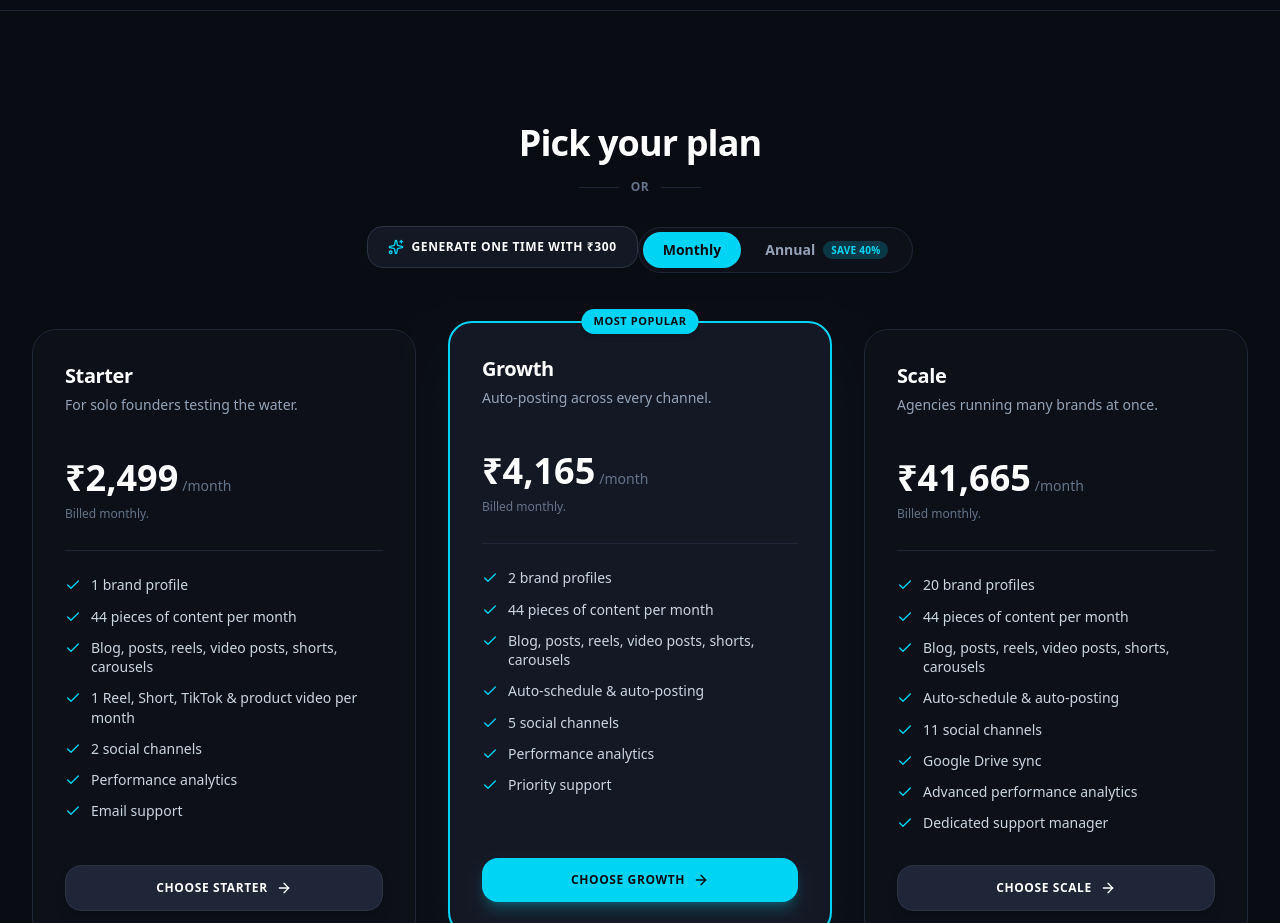
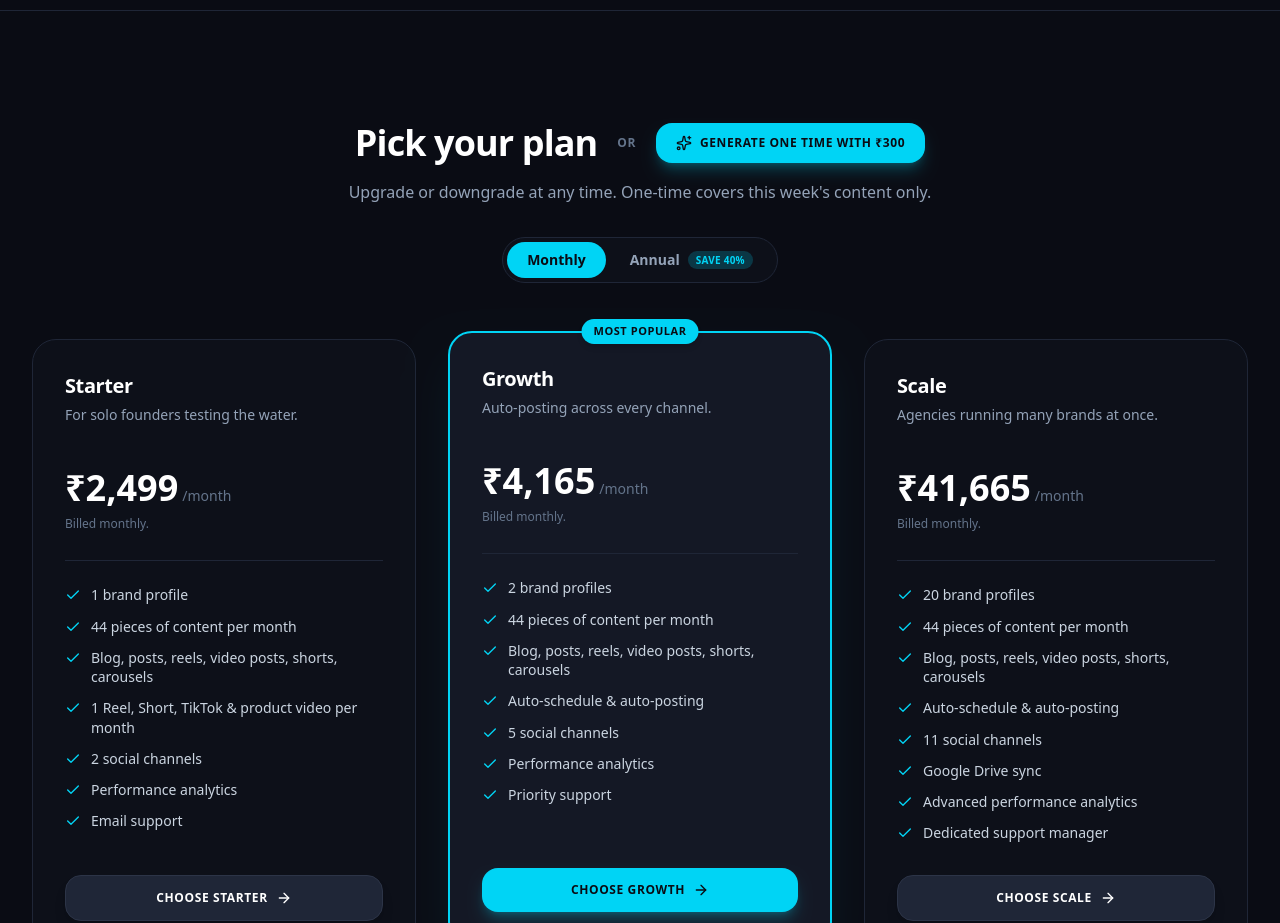
Before and after one commit to Shashank-AIML-11/loviza-landing, a React (Vite) app: page / in a window 1280 px wide. Shown: the part 9340-10263 px from the top of the page. Built offline with nearby package versions, Linux system fonts and the light colour scheme; no server answers.

Commit message:
INR300 in same line

```diff
--- a/src/components/landing/PricingSection.tsx
+++ b/src/components/landing/PricingSection.tsx
@@ -52,22 +52,23 @@ export const PricingSection: React.FC = () => {
       <div className="max-w-7xl mx-auto px-4 sm:px-6 lg:px-8">
         {/* Section Header */}
         <div className="max-w-3xl mx-auto text-center mb-14">
+          <div className="flex flex-wrap items-center justify-center gap-x-5 gap-y-3">
             <h2 className="text-3xl sm:text-4xl font-extrabold text-white tracking-tight [text-wrap:balance]">
               Pick your plan
             </h2>
-          <div className="mt-4 flex items-center justify-center gap-3 text-xs font-bold uppercase tracking-wider text-zinc-500">
-            <span className="h-px w-10 bg-zinc-800" />
-            or
-            <span className="h-px w-10 bg-zinc-800" />
-          </div>
+            <span className="text-xs font-bold uppercase tracking-wider text-zinc-500">or</span>
             <a
               href={`${APP_URL}/pricing?onetime=1`}
               onClick={playClickSound}
-            className="mt-4 inline-flex items-center justify-center gap-2 rounded-xl border border-zinc-700 bg-zinc-900 px-5 py-3 text-xs font-black uppercase tracking-wider text-white transition-colors hover:bg-zinc-800 cursor-pointer"
+              className="inline-flex items-center justify-center gap-2 rounded-xl bg-primary px-5 py-3 text-xs font-black uppercase tracking-wider text-black shadow-lg shadow-primary/25 transition-all duration-200 hover:bg-primary-light active:scale-95 cursor-pointer"
             >
-            <Sparkles className="w-4 h-4 text-primary" />
+              <Sparkles className="w-4 h-4" />
               <span>Generate One Time with {formatINR(300)}</span>
             </a>
+          </div>
+          <p className="mt-4 text-zinc-400 text-sm sm:text-base leading-relaxed">
+            Upgrade or downgrade at any time. One-time covers this week's content only.
+          </p>
           <div
             role="radiogroup"
             aria-label="Billing period"
```
Lines whose indentation alone changed are shown as unchanged.
